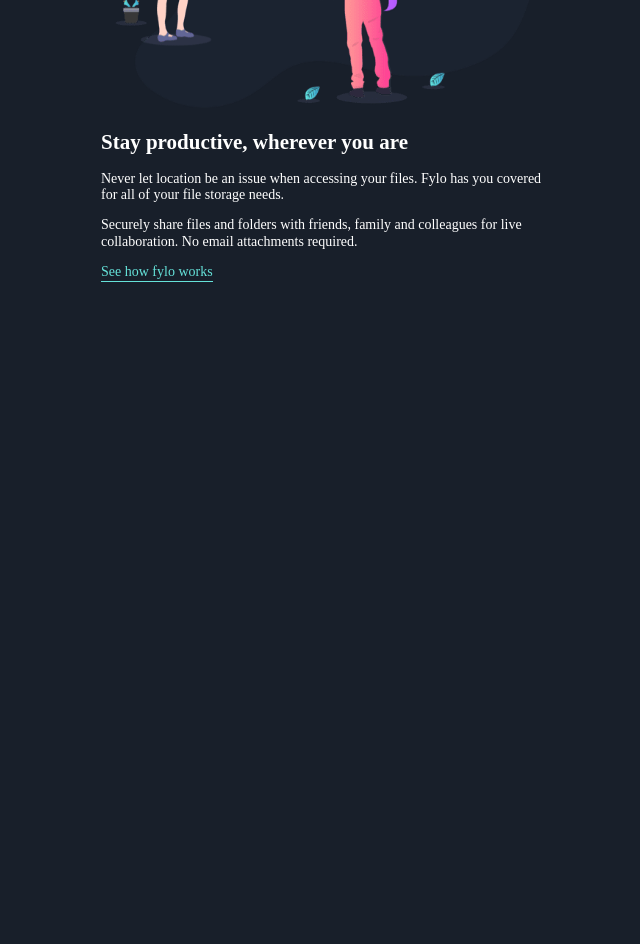
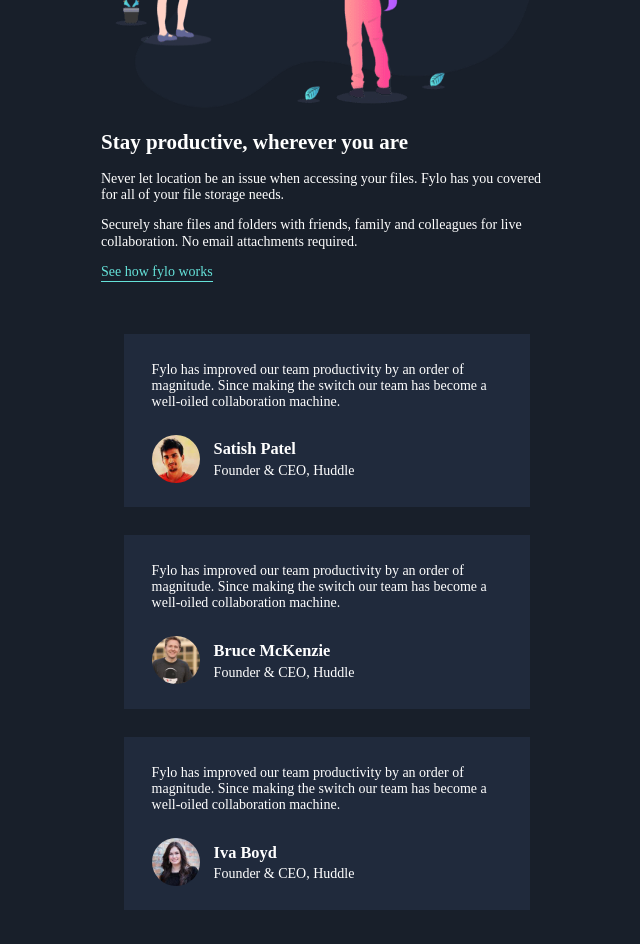
Before and after one commit to Mosaab-Emam/Fylo-landing-page, a plain HTML site: page index.html in a window 1280 px wide. Shown: the part 1850-2794 px from the top of the page, without its empty margins (313-953 px from the left). Before the commit the page ends 2150 px from the top, so only its background shows below. Drawn offline with Linux system fonts and the light colour scheme.

Commit message:
Started testimonials

```diff
--- a/index.html
+++ b/index.html
@@ -57,6 +57,40 @@
         </div>
       </div>
     </section>
+    <section id="testimonials">
+      <div class="container">
+        <div class="card">
+          <p>Fylo has improved our team productivity by an order of magnitude. Since making the switch our team has become a well-oiled collaboration machine.</p>
+          <div class="author">
+            <div class="img"><img src="assets/images/profile-1.jpg" alt="Profile"></div>
+            <div class="content">
+              <h3>Satish Patel</h3>
+              <p>Founder &amp; CEO, Huddle</p>
+            </div>
+          </div>
+        </div>
+        <div class="card">
+          <p>Fylo has improved our team productivity by an order of magnitude. Since making the switch our team has become a well-oiled collaboration machine.</p>
+          <div class="author">
+            <div class="img"><img src="assets/images/profile-2.jpg" alt="Profile"></div>
+            <div class="content">
+              <h3>Bruce McKenzie</h3>
+              <p>Founder &amp; CEO, Huddle</p>
+            </div>
+          </div>
+        </div>
+        <div class="card">
+          <p>Fylo has improved our team productivity by an order of magnitude. Since making the switch our team has become a well-oiled collaboration machine.</p>
+          <div class="author">
+            <div class="img"><img src="assets/images/profile-3.jpg" alt="Profile"></div>
+            <div class="content">
+              <h3>Iva Boyd</h3>
+              <p>Founder &amp; CEO, Huddle</p>
+            </div>
+          </div>
+        </div>
+      </div>
+    </section>
     <script src="assets/js/main.js"></script>
   </body>
 </html>
```
Also changed, not shown: assets/css/main.css (+1 -1 lines), assets/images/profile-1.jpg (added), assets/images/profile-2.jpg (added), assets/images/profile-3.jpg (added).
